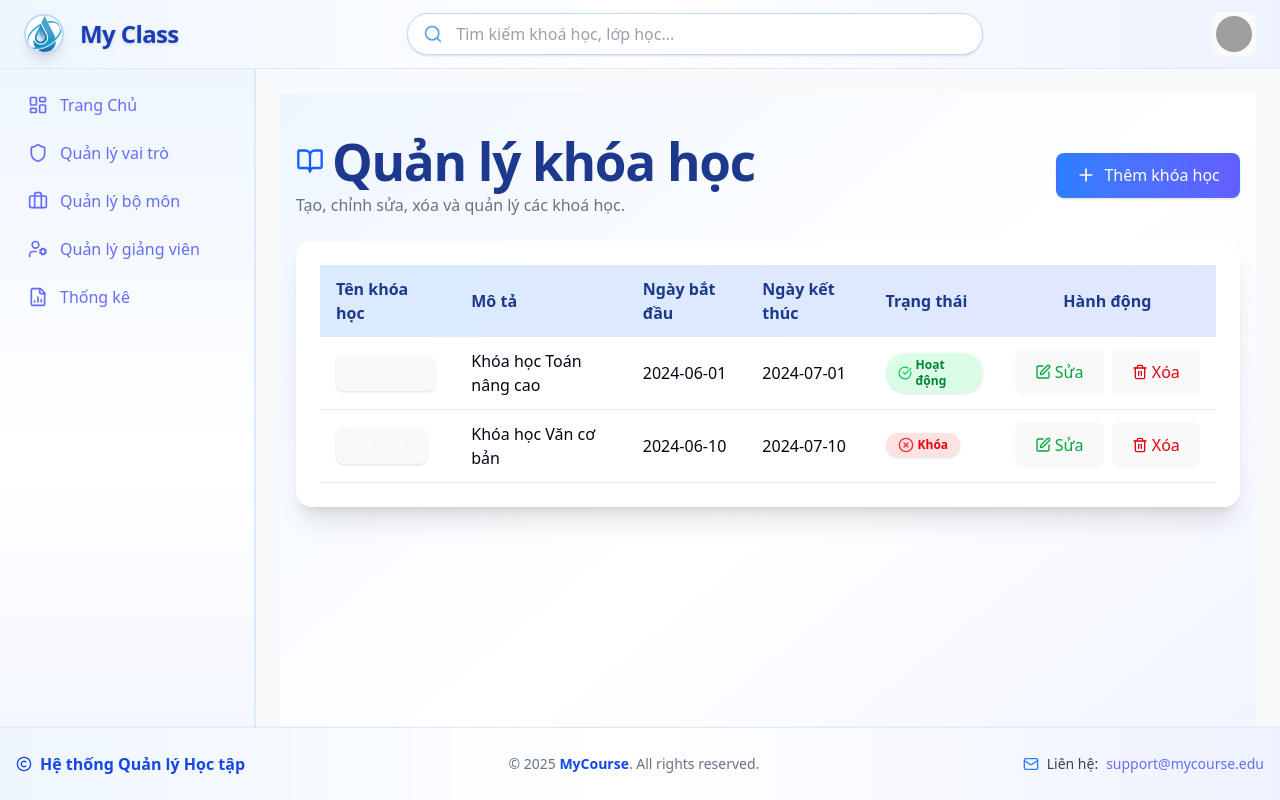
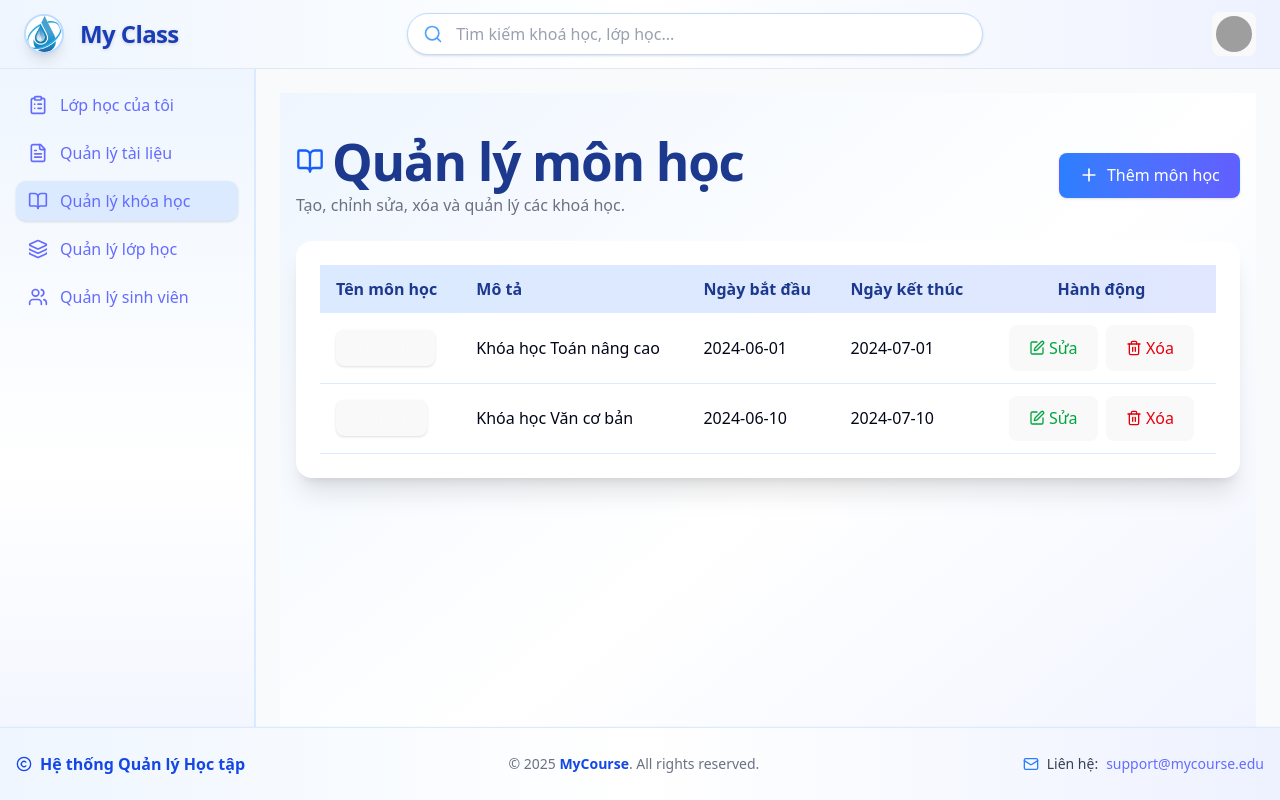
Before and after one commit to huynhmanh219/project-course, a React (Vite) app: page /teacher/courses in a window 1280 px wide. Built offline with nearby package versions, Linux system fonts and the light colour scheme; grey boxes are pictures that could not be loaded.

Commit message:
fix hoạt động

```diff
--- a/src/components/Sidebar.tsx
+++ b/src/components/Sidebar.tsx
@@ -18,7 +18,7 @@ import { Home,
 } from "lucide-react";
 
 // Giả lập role, sau này lấy từ context hoặc API
-const role: string = "admin"; // "student" | "teacher" | "admin"
+const role: string = "teacher"; // "student" | "teacher" | "admin"
 
 export function Sidebar() {
   return (
--- a/src/pages/admin/DepartmentAdd.tsx
+++ b/src/pages/admin/DepartmentAdd.tsx
@@ -30,12 +30,12 @@ const DepartmentAdd: React.FC = () => {
           <span className="bg-blue-100 p-3 rounded-full mb-2">
             <svg className="w-8 h-8 text-blue-600" fill="none" stroke="currentColor" strokeWidth="1.5" viewBox="0 0 24 24"><path strokeLinecap="round" strokeLinejoin="round" d="M12 4.5v15m7.5-7.5h-15" /></svg>
           </span>
-          <h1 className="text-2xl font-extrabold text-blue-700 text-center">Thêm bộ môn</h1>
+          <h1 className="text-2xl font-extrabold text-blue-700 text-center">Thêm khoa</h1>
         </div>
         <form className="flex flex-col gap-5" onSubmit={handleSubmit}>
           <div>
-            <label className="block text-gray-700 font-medium mb-1">Tên bộ môn <span className="text-red-500">*</span></label>
-            <input name="name" value={form.name} onChange={handleChange} required className="border border-blue-200 rounded-lg px-3 py-2 w-full focus:outline-none focus:ring-2 focus:ring-blue-400" placeholder="Nhập tên bộ môn" />
+            <label className="block text-gray-700 font-medium mb-1">Tên khoa <span className="text-red-500">*</span></label>
+            <input name="name" value={form.name} onChange={handleChange} required className="border border-blue-200 rounded-lg px-3 py-2 w-full focus:outline-none focus:ring-2 focus:ring-blue-400" placeholder="Nhập tên khoa" />
           </div>
           <div>
             <label className="block text-gray-700 font-medium mb-1">Mô tả</label>
--- a/src/pages/admin/DepartmentEdit.tsx
+++ b/src/pages/admin/DepartmentEdit.tsx
@@ -33,12 +33,12 @@ const DepartmentEdit: React.FC = () => {
           <span className="bg-yellow-100 p-3 rounded-full mb-2">
             <svg className="w-8 h-8 text-yellow-500" fill="none" stroke="currentColor" strokeWidth="1.5" viewBox="0 0 24 24"><path strokeLinecap="round" strokeLinejoin="round" d="M16.862 4.487a2.25 2.25 0 013.182 3.182L7.5 20.213 3.75 21.25l1.037-3.75L16.862 4.487z" /></svg>
           </span>
-          <h1 className="text-2xl font-extrabold text-yellow-600 text-center">Sửa bộ môn</h1>
+          <h1 className="text-2xl font-extrabold text-yellow-600 text-center">Sửa khoa</h1>
         </div>
         <form className="flex flex-col gap-5" onSubmit={handleSubmit}>
           <div>
-            <label className="block text-gray-700 font-medium mb-1">Tên bộ môn <span className="text-red-500">*</span></label>
-            <input name="name" value={form.name} onChange={handleChange} required className="border border-yellow-200 rounded-lg px-3 py-2 w-full focus:outline-none focus:ring-2 focus:ring-yellow-400" placeholder="Nhập tên bộ môn" />
+            <label className="block text-gray-700 font-medium mb-1">Tên khoa <span className="text-red-500">*</span></label>
+            <input name="name" value={form.name} onChange={handleChange} required className="border border-yellow-200 rounded-lg px-3 py-2 w-full focus:outline-none focus:ring-2 focus:ring-yellow-400" placeholder="Nhập tên khoa" />
           </div>
           <div>
             <label className="block text-gray-700 font-medium mb-1">Mô tả</label>
--- a/src/pages/admin/DepartmentManagement.tsx
+++ b/src/pages/admin/DepartmentManagement.tsx
@@ -21,7 +21,7 @@ const DepartmentManagement: React.FC = () => {
           <span className="bg-blue-100 p-3 rounded-full mb-2">
             <svg className="w-8 h-8 text-blue-600" fill="none" stroke="currentColor" strokeWidth="1.5" viewBox="0 0 24 24"><path strokeLinecap="round" strokeLinejoin="round" d="M12 4.5v15m7.5-7.5h-15" /></svg>
           </span>
-          <h1 className="text-2xl font-extrabold text-blue-700 text-center">Quản lý bộ môn</h1>
+          <h1 className="text-2xl font-extrabold text-blue-700 text-center">Quản lý khoa</h1>
         </div>
         <div className="flex justify-end mb-4">
           <button
@@ -29,7 +29,7 @@ const DepartmentManagement: React.FC = () => {
             onClick={() => navigate("/admin/departments/add")}
           >
             <svg className="w-6 h-6" fill="none" stroke="currentColor" strokeWidth="2.2" viewBox="0 0 24 24"><path strokeLinecap="round" strokeLinejoin="round" d="M12 4v16m8-8H4" /></svg>
-            Thêm bộ môn
+            Thêm khoa
           </button>
         </div>
         <div className="overflow-x-auto rounded-2xl shadow-lg bg-white">
--- a/src/pages/student/Classes.tsx
+++ b/src/pages/student/Classes.tsx
@@ -35,7 +35,7 @@ const statusBadge = (active: boolean) => (
     className={`inline-flex items-center px-3 py-1 rounded-full text-xs font-semibold shadow-sm
       ${active ? "bg-green-100 text-green-700" : "bg-red-100 text-red-600"}`}
   >
-    {active ? (
+    {/* {active ? (
       <>
         <CheckCircle className="w-4 h-4 mr-1 text-green-500" /> Hoạt động
       </>
@@ -43,7 +43,7 @@ const statusBadge = (active: boolean) => (
       <>
         <XCircle className="w-4 h-4 mr-1 text-red-500" /> Khóa
       </>
-    )}
+    )} */}
   </span>
 );
 
@@ -76,8 +76,8 @@ const StudentClasses: React.FC = () => {
                   <span className="rounded-full bg-gradient-to-tr from-blue-500 to-indigo-500 p-2 shadow">
                     <BookOpen className="text-white w-6 h-6" />
                   </span>
-                  <span className="font-bold text-lg text-blue-900 truncate flex-1">{cls.tenLop}</span>
-                  {statusBadge(cls.trangThai)}
+                  {/* <span className="font-bold text-lg text-blue-900 truncate flex-1">{cls.tenLop}</span>
+                  {statusBadge(cls.trangThai)} */}
                 </div>
                 <div className="flex items-center gap-2 text-sm text-gray-600 mb-1">
                   <User2 className="w-4 h-4 text-blue-500" />
--- a/src/pages/student/Courses.tsx
+++ b/src/pages/student/Courses.tsx
@@ -119,9 +119,9 @@ const Courses: React.FC = () => {
             <h3 className="font-bold text-xl text-blue-900 flex-1 truncate">
               {course.Ten_Khoa_Hoc}
             </h3>
-            <Badge variant={status.variant as any} className="ml-2 text-xs px-3 py-1 rounded-full font-semibold">
+            {/* <Badge variant={status.variant as any} className="ml-2 text-xs px-3 py-1 rounded-full font-semibold">
               {status.label}
-            </Badge>
+            </Badge> */}
           </div>
           <CardContent className="flex-1 flex flex-col px-6 pb-6 pt-2">
             <div className="flex items-center gap-2 mb-2 text-sm text-gray-600">
--- a/src/pages/teacher/ClassManagement.tsx
+++ b/src/pages/teacher/ClassManagement.tsx
@@ -55,7 +55,7 @@ const ClassManagement: React.FC = () => {
                 <th className="px-4 py-3 text-left font-semibold">Khóa học</th>
                 <th className="px-4 py-3 text-left font-semibold">Giảng viên</th>
                 <th className="px-4 py-3 text-left font-semibold">Ngày tạo</th>
-                <th className="px-4 py-3 text-left font-semibold">Trạng thái</th>
+                {/* <th className="px-4 py-3 text-left font-semibold">Trạng thái</th> */}
                 <th className="px-4 py-3 text-center font-semibold">Hành động</th>
               </tr>
             </thead>
@@ -76,7 +76,7 @@ const ClassManagement: React.FC = () => {
                     <td className="px-4 py-3">{courseOptions.find(c => c.id === cls.courseId)?.name}</td>
                     <td className="px-4 py-3">{teacherOptions.find(t => t.id === cls.teacherId)?.name}</td>
                     <td className="px-4 py-3">{cls.createdAt}</td>
-                    <td className="px-4 py-3">{statusBadge(cls.status)}</td>
+                    {/* <td className="px-4 py-3">{statusBadge(cls.status)}</td> */}
                     <td className="px-4 py-3 text-center flex gap-2 justify-center">
                       <button className="flex items-center gap-1 text-green-600 hover:underline font-semibold" onClick={() => navigate(`/teacher/my-classes/edit/${cls.id}`)}>
                         <Edit className="w-4 h-4" /> Sửa
--- a/src/pages/teacher/CourseAdd.tsx
+++ b/src/pages/teacher/CourseAdd.tsx
@@ -62,8 +62,8 @@ const CourseAdd: React.FC = () => {
         <div className="bg-gradient-to-r from-blue-600 via-indigo-600 to-purple-600 rounded-3xl shadow-2xl p-8 mb-8 flex items-center gap-4 text-white">
           <BookOpen className="w-10 h-10 text-white drop-shadow-lg" />
           <div>
-            <h1 className="text-3xl font-extrabold tracking-tight mb-1">Thêm khoá học</h1>
-            <p className="text-blue-100 text-base">Tạo mới một khoá học cho hệ thống.</p>
+            <h1 className="text-3xl font-extrabold tracking-tight mb-1">Thêm môn học</h1>
+            <p className="text-blue-100 text-base">Tạo mới một môn học cho hệ thống.</p>
           </div>
         </div>
         <form className="bg-white p-8 rounded-2xl shadow-xl flex flex-col gap-6" onSubmit={handleSubmit}>
@@ -176,7 +176,7 @@ const CourseAdd: React.FC = () => {
               className="border rounded-xl px-3 py-2 w-full focus:border-blue-500 focus:ring-2 focus:ring-blue-100 text-base"
             />
           </div>
-          <div className="flex items-center gap-2">
+          {/* <div className="flex items-center gap-2">
             <input
               name="trangThai"
               type="checkbox"
@@ -185,7 +185,7 @@ const CourseAdd: React.FC = () => {
               className="w-4 h-4 rounded border-gray-300 focus:ring-blue-500"
             />
             <label className="text-gray-700 font-semibold">Hoạt động</label>
-          </div>
+          </div> */}
           <div className="flex gap-3 justify-end">
             <button
               type="submit"
--- a/src/pages/teacher/CourseDetail.tsx
+++ b/src/pages/teacher/CourseDetail.tsx
@@ -97,14 +97,14 @@ const CourseDetail: React.FC = () => {
         {/* Tab content */}
         {tab === "info" && (
           <div className="bg-white rounded-2xl shadow-xl p-8 mb-8">
-            <h2 className="text-2xl font-bold mb-4 text-blue-800 flex items-center gap-2"><Info className="w-6 h-6" /> Thông tin khoá học</h2>
+            <h2 className="text-2xl font-bold mb-4 text-blue-800 flex items-center gap-2"><Info className="w-6 h-6" /> Thông tin môn học</h2>
             <div className="grid grid-cols-1 md:grid-cols-2 gap-6">
               <div>
                 <div className="mb-2"><span className="font-semibold text-blue-700">Mã môn học:</span> {c.maMonHoc}</div>
                 <div className="mb-2"><span className="font-semibold text-blue-700">Tên môn học:</span> {c.tenMonHoc}</div>
                 <div className="mb-2"><span className="font-semibold text-blue-700">Giảng viên:</span> {c.giangVien.hoTen}</div>
                 <div className="mb-2"><span className="font-semibold text-blue-700">Ngày tạo:</span> {c.ngayTao}</div>
-                <div className="mb-2"><span className="font-semibold text-blue-700">Trạng thái:</span> {statusBadge(c.trangThai)}</div>
+                {/* <div className="mb-2"><span className="font-semibold text-blue-700">Trạng thái:</span> {statusBadge(c.trangThai)}</div> */}
               </div>
               <div>
                 <div className="mb-2"><span className="font-semibold text-blue-700">Mô tả:</span> {c.moTa}</div>
--- a/src/pages/teacher/CourseEdit.tsx
+++ b/src/pages/teacher/CourseEdit.tsx
@@ -65,8 +65,8 @@ const CourseEdit: React.FC = () => {
         <div className="bg-gradient-to-r from-blue-600 via-indigo-600 to-purple-600 rounded-3xl shadow-2xl p-8 mb-8 flex items-center gap-4 text-white">
           <BookOpen className="w-10 h-10 text-white drop-shadow-lg" />
           <div>
-            <h1 className="text-3xl font-extrabold tracking-tight mb-1">Sửa khoá học</h1>
-            <p className="text-blue-100 text-base">Cập nhật thông tin khoá học.</p>
+            <h1 className="text-3xl font-extrabold tracking-tight mb-1">Sửa môn học</h1>
+            <p className="text-blue-100 text-base">Cập nhật thông tin môn học.</p>
           </div>
         </div>
         <form className="bg-white p-8 rounded-2xl shadow-xl flex flex-col gap-6" onSubmit={handleSubmit}>
--- a/src/pages/teacher/Courses.tsx
+++ b/src/pages/teacher/Courses.tsx
@@ -28,7 +28,7 @@ const TeacherCourses: React.FC = () => {
         <div className="flex flex-col sm:flex-row sm:items-center sm:justify-between gap-4 mb-6">
           <div>
             <h1 className="text-3xl font-extrabold tracking-tight text-blue-900 mb-1 flex items-center gap-2">
-              <BookOpen className="w-7 h-7 text-blue-600" /> Quản lý khóa học
+              <BookOpen className="w-7 h-7 text-blue-600" /> Quản lý môn học
             </h1>
             <p className="text-gray-500 text-base">Tạo, chỉnh sửa, xóa và quản lý các khoá học.</p>
           </div>
@@ -36,18 +36,18 @@ const TeacherCourses: React.FC = () => {
             className="flex items-center gap-2 px-5 py-2 bg-gradient-to-r from-blue-500 to-indigo-500 text-white rounded-xl font-semibold shadow hover:from-indigo-600 hover:to-blue-700 transition"
             onClick={() => navigate('/teacher/courses/add')}
           >
-            <Plus className="w-5 h-5" /> Thêm khóa học
+            <Plus className="w-5 h-5" /> Thêm môn học
           </button>
         </div>
         <div className="bg-white rounded-2xl shadow-xl p-6">
           <table className="min-w-full">
             <thead>
               <tr className="bg-gradient-to-r from-blue-100 to-indigo-100 text-blue-900">
-                <th className="px-4 py-3 text-left font-semibold">Tên khóa học</th>
+                <th className="px-4 py-3 text-left font-semibold">Tên môn học</th>
                 <th className="px-4 py-3 text-left font-semibold">Mô tả</th>
                 <th className="px-4 py-3 text-left font-semibold">Ngày bắt đầu</th>
                 <th className="px-4 py-3 text-left font-semibold">Ngày kết thúc</th>
-                <th className="px-4 py-3 text-left font-semibold">Trạng thái</th>
+                {/* <th className="px-4 py-3 text-left font-semibold">Trạng thái</th> */}
                 <th className="px-4 py-3 text-center font-semibold">Hành động</th>
               </tr>
             </thead>
@@ -56,7 +56,7 @@ const TeacherCourses: React.FC = () => {
                 <tr>
                   <td colSpan={6} className="text-center py-12 text-gray-500">
                     <Info className="mx-auto h-12 w-12 text-gray-300 mb-4" />
-                    Không có khoá học nào.
+                    Không có môn học nào.
                   </td>
                 </tr>
               ) : (
@@ -73,7 +73,7 @@ const TeacherCourses: React.FC = () => {
                     <td className="px-4 py-3">{course.moTa}</td>
                     <td className="px-4 py-3">{course.ngayBatDau}</td>
                     <td className="px-4 py-3">{course.ngayKetThuc}</td>
-                    <td className="px-4 py-3">{statusBadge(course.trangThai)}</td>
+                    {/* <td className="px-4 py-3">{statusBadge(course.trangThai)}</td> */}
                     <td className="px-4 py-3 text-center flex gap-2 justify-center">
                       <button className="flex items-center gap-1 text-green-600 hover:underline font-semibold" onClick={() => navigate(`/teacher/courses/edit/${course.id}`)}>
                         <Edit className="w-4 h-4" /> Sửa
--- a/src/pages/teacher/StudentManagement.tsx
+++ b/src/pages/teacher/StudentManagement.tsx
@@ -46,7 +46,7 @@ const StudentManagement: React.FC = () => {
                 <th className="px-4 py-3 text-left font-semibold">Họ tên</th>
                 <th className="px-4 py-3 text-left font-semibold">MSSV</th>
                 <th className="px-4 py-3 text-left font-semibold">Lớp</th>
-                <th className="px-4 py-3 text-left font-semibold">Trạng thái</th>
+                {/* <th className="px-4 py-3 text-left font-semibold">Trạng thái</th> */}
                 <th className="px-4 py-3 text-center font-semibold">Hành động</th>
               </tr>
             </thead>
@@ -64,7 +64,7 @@ const StudentManagement: React.FC = () => {
                     <td className="px-4 py-3 font-semibold text-blue-900">{s.name}</td>
                     <td className="px-4 py-3">{s.mssv}</td>
                     <td className="px-4 py-3">{s.class}</td>
-                    <td className="px-4 py-3">{statusBadge(s.status)}</td>
+                    {/* <td className="px-4 py-3">{statusBadge(s.status)}</td> */}
                     <td className="px-4 py-3 text-center flex gap-2 justify-center">
                       <button className="flex items-center gap-1 text-green-600 hover:underline font-semibold" onClick={() => navigate(`/teacher/classes/${s.id}/students/edit/${s.id}`)}>
                         <Edit className="w-4 h-4" /> Sửa
```
